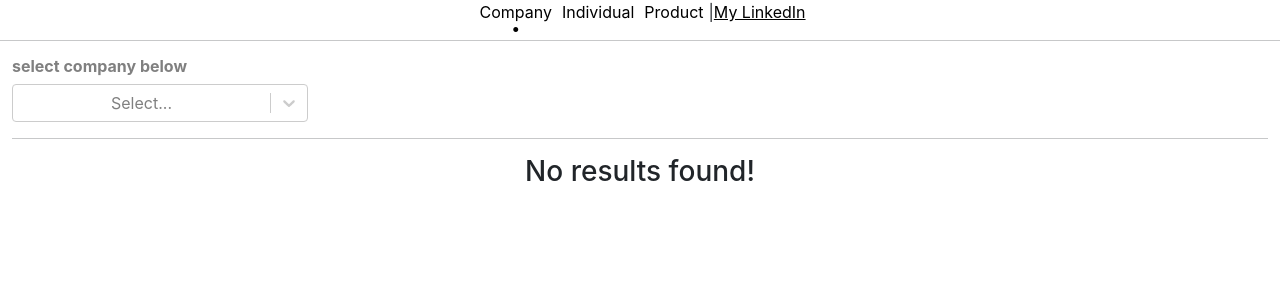
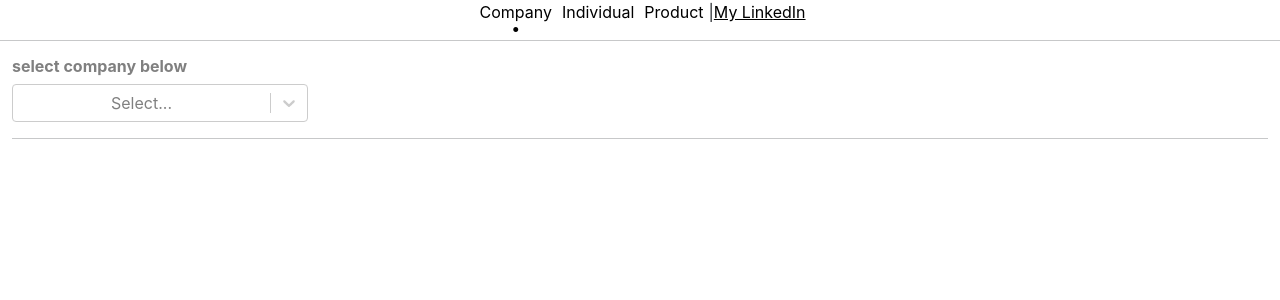
Before and after one commit to Ankur2491/tech-blogs-aggregator, a React (Create React App) app: page / in a window 1280 px wide. Shown: the top 300 px of the page. Built offline with nearby package versions, Linux system fonts and the light colour scheme.

Commit message:
fixed no results issue

```diff
--- a/src/Dash.js
+++ b/src/Dash.js
@@ -53,7 +53,7 @@ const Dash = (props) => {
                 </div>
             </div>
             <hr />
-            {loading === false && items.length<1?<h3>No results found!</h3>:null}
+            {loading === false && items.length<1 && selectedOption !=null?<h3>No results found!</h3>:null}
             {loading === true?<img src="https://upload.wikimedia.org/wikipedia/commons/b/b1/Loading_icon.gif" />:
             <div>
             {/* <h5>Showing posts of: {selectedOption}</h5> */}
```
